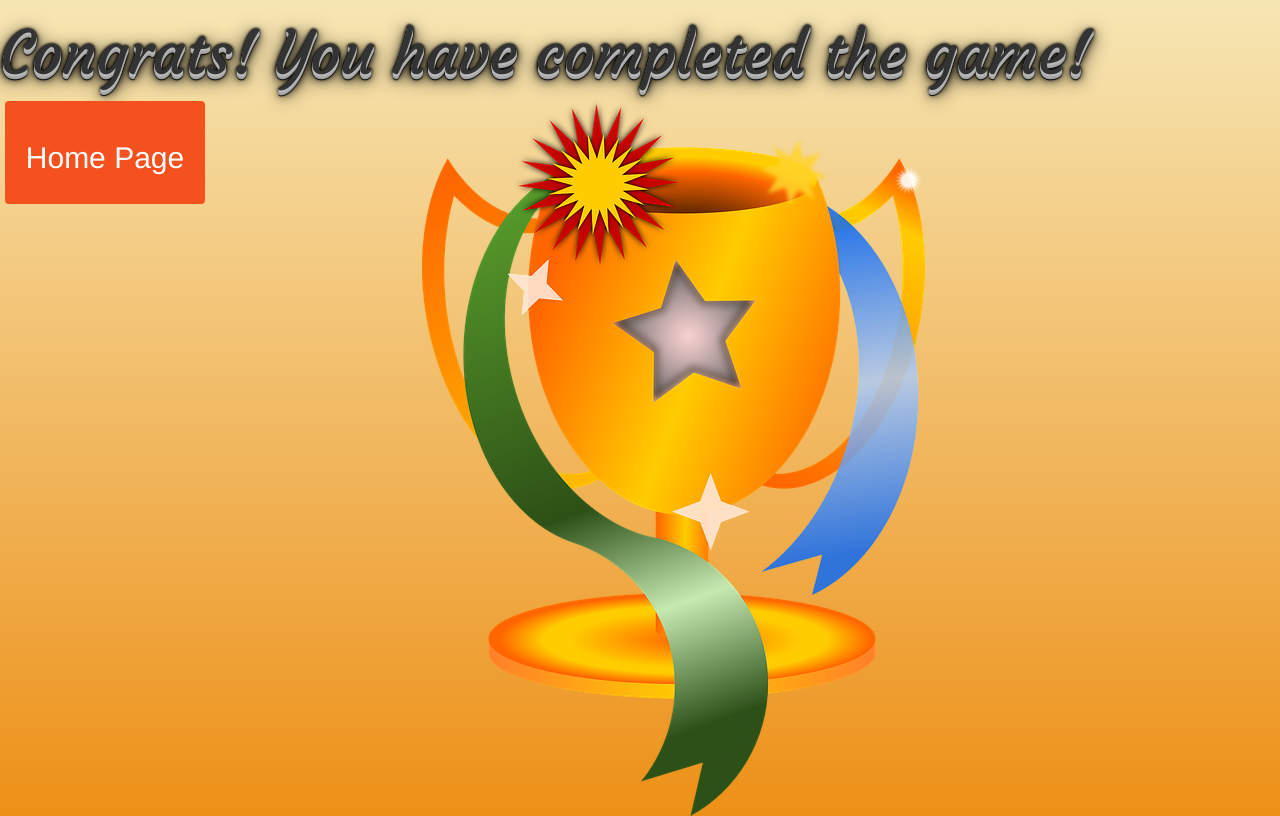
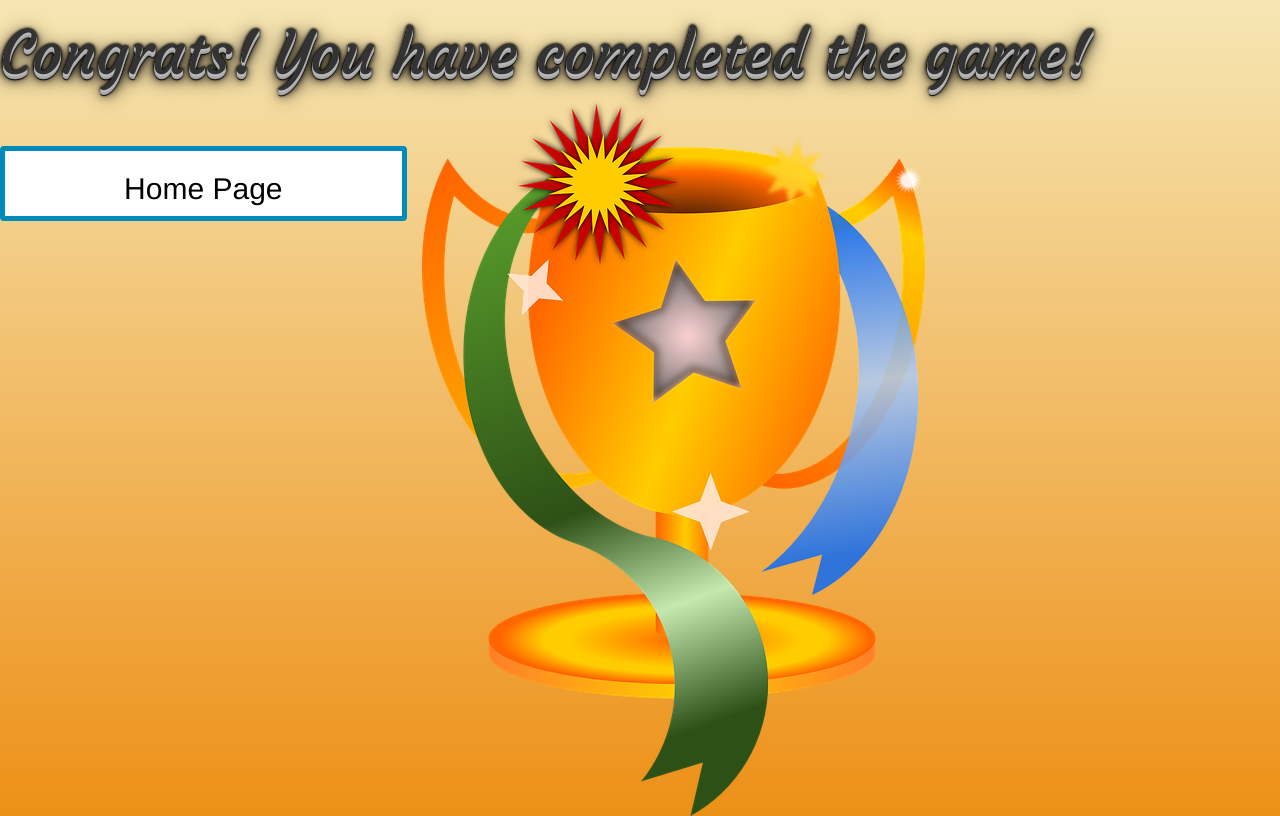
Before and after one commit to eileenrose/IHIAWO, a Python web app: template project-wtd/templates/end_of_level.html in a window 1280 px wide. Run offline with Jinja, Linux system fonts and the light colour scheme; the template is opened without the code that fills it, so the values that code supplies are empty; some libraries are stand-ins or nearby versions.

```diff
--- a/project-wtd/static/end_of_level.css
+++ b/project-wtd/static/end_of_level.css
@@ -25,16 +25,11 @@ body{
 
     display: inline-block;
   border-radius: 4px;
-  background-color: #f4511e;
-  border: none;
-  color: #FFFFFF;
+
   text-align: center;
-  font-size: 28px;
-  padding: 20px;
-  width: 200px;
   transition: all 0.5s;
   cursor: pointer;
-  margin: 5px;
+
 }
 
 .button2:hover {
@@ -51,7 +46,7 @@ body{
 }
 
 .button2 span:after {
-  content: '»';
+  content: '➟';
   position: absolute;
   opacity: 0;
   top: 0;
--- a/project-wtd/templates/end_of_level.html
+++ b/project-wtd/templates/end_of_level.html
@@ -8,7 +8,7 @@
 <body>
   <h1>Congrats! You have completed the game!</h1>
 <div class ="row"><img src="static/congrats.png">
-<div class="col-md-4"><form action="/"><button class="button2 btn-block"><h2>Home Page</h2></button></form></div>
+<div class="col-md-4"><form action="/"><button class="button2 btn-block"><h2><span>Home Page</span></h2></button></form></div>
 </div>
 
 </body>
--- a/project-wtd/templates/level1.html
+++ b/project-wtd/templates/level1.html
@@ -3,7 +3,7 @@
 <head>
   <script src="static/matrix/matrix.js"></script>
   <link rel="stylesheet" href="static/level1.css">
-  <script src="static/detector.js"</script>
+  <script src="static/gameplay.js"</script>
   <title> Duck Duck Code</title>
   <script src="https://ajax.googleapis.com/ajax/libs/jquery/2.1.3/jquery.min.js"></script>
   <link rel="stylesheet" href="https://maxcdn.bootstrapcdn.com/bootstrap/3.3.1/css/bootstrap.min.css"/>
```
Also changed, not shown: project-wtd/static/gameplay.js (+20 -3 lines).
